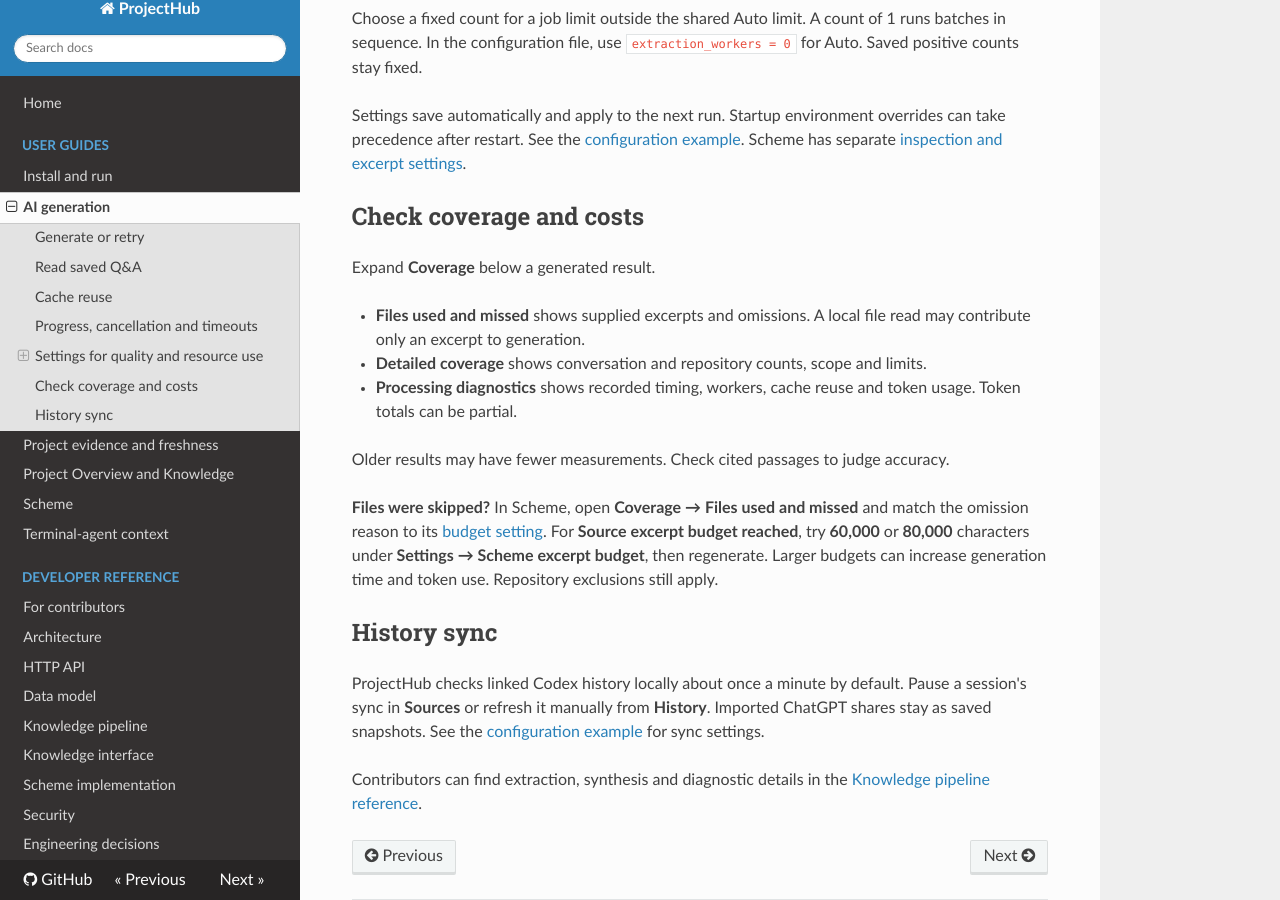
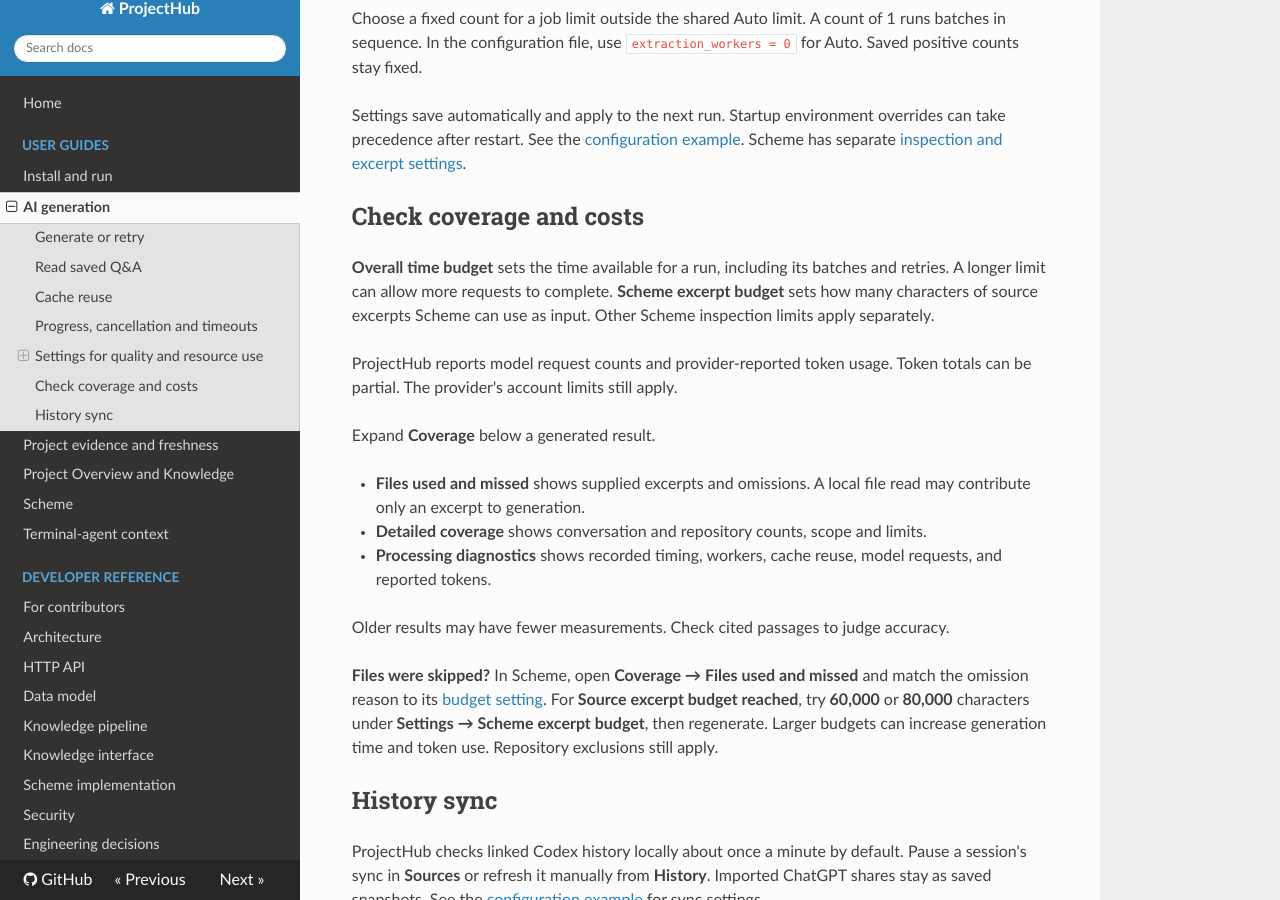
Before and after one commit to avnikonenko/ProjectHub, an MkDocs documentation site: the page built from docs/AI_GENERATION.md, in a window 1280 px wide and 900 px high, scrolled down 4919 px. Built offline with MkDocs 1.6.1, drawn with Linux system fonts in a browser that asks for light colours; nearby versions of some CDN libraries.

Commit message:
Clarify generation limits and usage reporting

```diff
--- a/docs/AI_GENERATION.md
+++ b/docs/AI_GENERATION.md
@@ -188,13 +188,21 @@ overrides can take precedence after restart. See the
 
 ## Check coverage and costs
 
+**Overall time budget** sets the time available for a run, including its
+batches and retries. A longer limit can allow more requests to complete.
+**Scheme excerpt budget** sets how many characters of source excerpts Scheme
+can use as input. Other Scheme inspection limits apply separately.
+
+ProjectHub reports model request counts and provider-reported token usage.
+Token totals can be partial. The provider's account limits still apply.
+
 Expand **Coverage** below a generated result.
 
 - **Files used and missed** shows supplied excerpts and omissions. A local file
   read may contribute only an excerpt to generation.
 - **Detailed coverage** shows conversation and repository counts, scope and limits.
-- **Processing diagnostics** shows recorded timing, workers, cache reuse and
-  token usage. Token totals can be partial.
+- **Processing diagnostics** shows recorded timing, workers, cache reuse,
+  model requests, and reported tokens.
 
 Older results may have fewer measurements. Check cited passages to judge accuracy.
 
```
